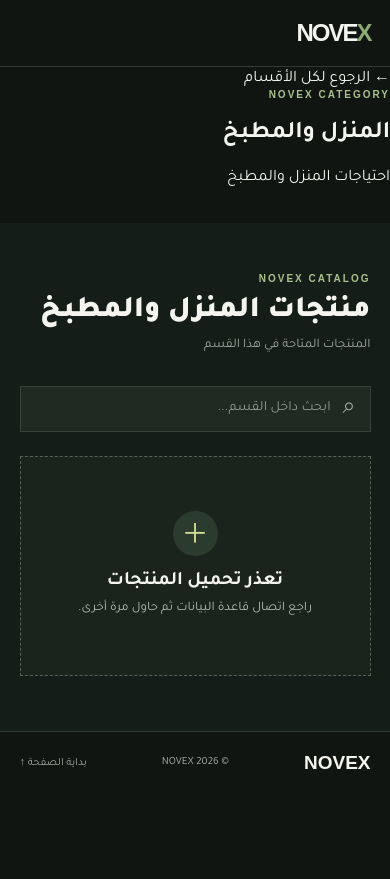
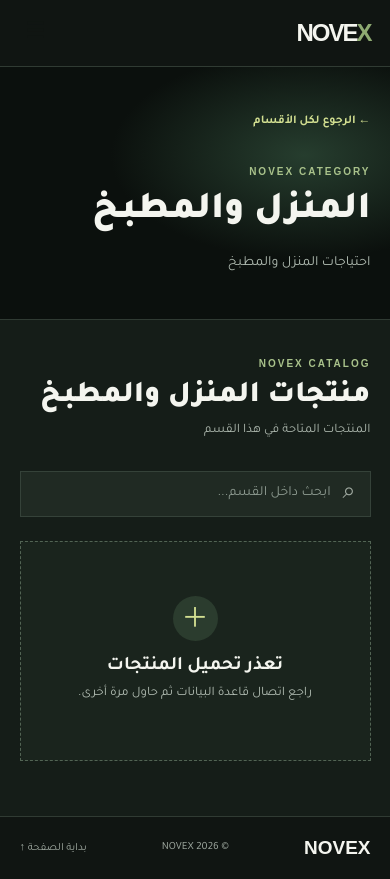
Before and after one commit to ahmed787-sudo/NOVEX, a plain HTML site: page home.html in a window 390 px wide. Before the commit the page ends 844 px from the top, so only its background shows below. Drawn offline with nearby package versions, Linux system fonts and the light colour scheme; no server answers.

Commit message:
Style dedicated responsive category pages

```diff
--- a/style.css
+++ b/style.css
@@ -76,3 +76,38 @@ a.category-card{display:flex}
   .category-card{padding:11px;min-height:116px}
   .product-image{height:125px}
 }
+
+
+/* Dedicated category pages */
+.category-hero{
+  padding:58px 8% 64px;
+  background:radial-gradient(ellipse at 78% 35%,#263d2e 0,transparent 45%),#0b100d;
+  border-bottom:1px solid #303b33;
+}
+.category-hero .back-link{
+  display:inline-flex;align-items:center;gap:9px;
+  color:#d2df91;font-size:13px;font-weight:700;
+  margin-bottom:42px;padding:10px 0;
+}
+.category-hero .back-link:hover{color:#f4f5ef}
+.category-hero .eyebrow{margin-bottom:12px}
+.category-hero h1{
+  margin:0;color:#f4f5ef;font-size:clamp(38px,5vw,62px);
+  line-height:1.25;font-weight:900;
+}
+.category-hero>p:last-child{
+  color:#b2bdb3;font-size:16px;line-height:1.8;margin:14px 0 0;
+}
+.category-catalog{margin-top:0;padding-top:54px;min-height:48vh}
+.category-catalog .section-heading h2{color:#f4f5ef}
+.category-catalog .section-heading>p{color:#aeb9af}
+.category-catalog .catalog-tools{justify-content:flex-start}
+.category-page footer{background:#101512}
+@media(max-width:650px){
+ .category-hero{padding:35px 5% 43px}
+ .category-hero .back-link{margin-bottom:28px;font-size:12px}
+ .category-hero h1{font-size:38px}
+ .category-hero>p:last-child{font-size:14px}
+ .category-catalog{padding-top:38px;min-height:52vh}
+ .category-catalog .section-heading{gap:8px}
+}
```
